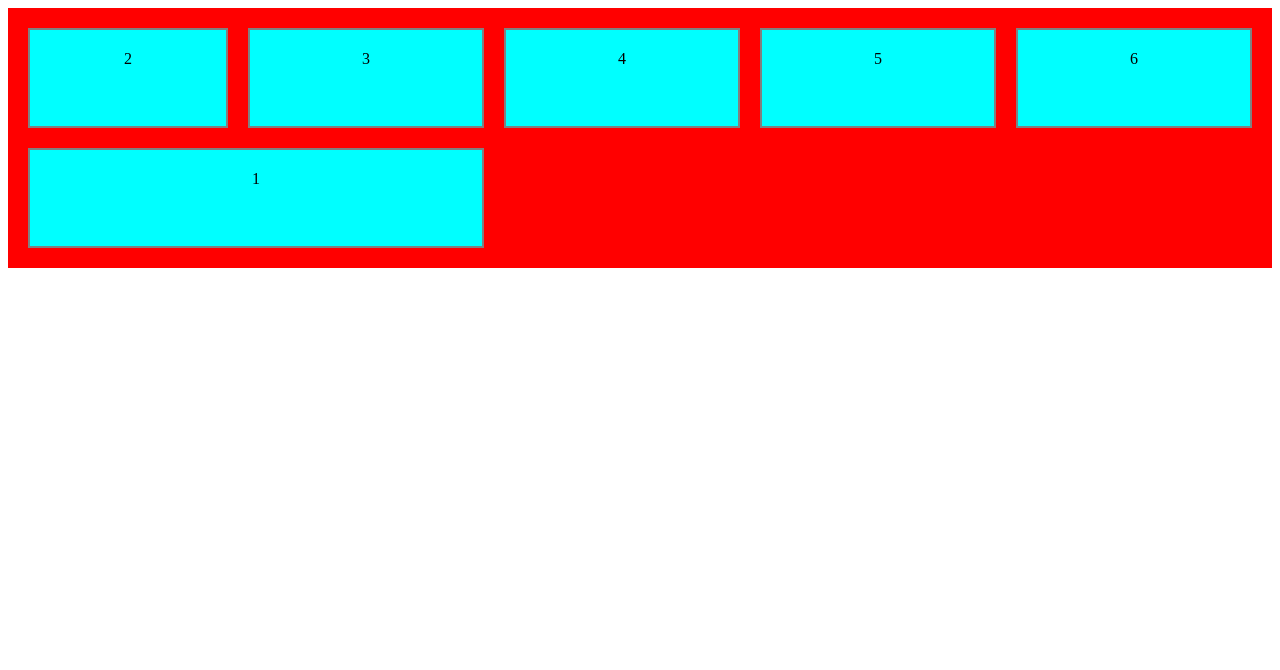
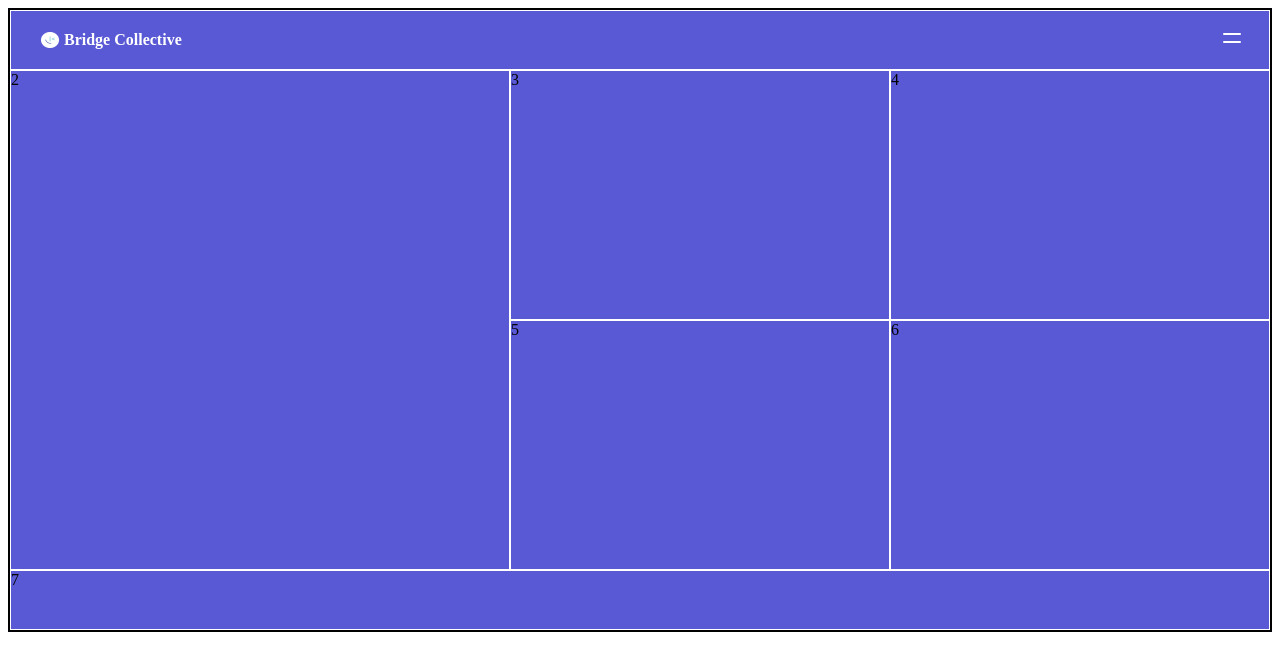
Before and after one commit to ankitkumar8340/frontend, a plain HTML site: page CSS/index.html in a window 1280 px wide. Drawn offline with Linux system fonts and the light colour scheme.

Commit message:
designing web page where navbar is designed completely

```diff
--- a/CSS/index.html
+++ b/CSS/index.html
@@ -9,12 +9,26 @@
 <body >
     <div class="container">
 
-        <div class="item">1</div>
-        <div>2</div>
-        <div>3</div>
-        <div>4</div>
-        <div>5</div>
-        <div>6</div>
+        <div class="navbar">
+            <div class="left">
+            <img src="../CSS/assets/images/favicon-32x32.png" alt="">
+
+            <h4>Bridge Collective</h4>
+            </div>
+
+            <div class="right">
+           <button type="button" aria-label="icon-menu" class="icon-btn"><img src="../CSS/assets/images/icon-menu.svg" alt="">
+            </button>
+            </div>
+        </div>
+
+
+        <div class="item2">2</div>
+        <div class="item3">3</div>
+        <div class="item4">4</div>
+        <div class="item5">5</div>
+        <div class="item6">6</div>
+        <div class="item7">7</div>
 
     </div>
 
--- a/CSS/style.css
+++ b/CSS/style.css
@@ -1,14 +1,16 @@
-.container{
+/* .container{
     display: grid;
     /* inline- grid, grid */
-    grid-template-columns:200px repeat(4, 1fr);  /* 200px 200px 200px */
-    grid-template-rows: 100px 100px;
+ /*   grid-template-columns:200px repeat(4, 1fr);  /* 200px 200px 200px */
+   /* grid-template-rows: 100px 100px;
     gap: 20px;
     background-color: red;
     padding: 20px;
 }
 
-.container > div{
+*/
+
+/* .container > div{
     border: 2px solid gray;
     background-color: aqua;
     text-align: center;
@@ -17,10 +19,75 @@
 
 .item{
     /* grid-column: 3 / 4;   starting  / ending */
-    grid-column: span 2;
+    /* grid-column: span 2;
     grid-row: 2/3;
 
+} */
+
+
+.container{
+    display: grid;
+    grid-template-columns: 500px repeat(2, 1fr);
+    grid-template-rows: 60px 250px 250px 60px;
+    border: 2px solid black;
+
 }
+
+.container > div{
+    border: white solid 1px;
+    background-color: rgb(89, 89, 214);
+}
+
+.navbar{
+    grid-column: 1/ 4;
+    display: flex;
+    justify-content: space-between;
+    align-items: center;
+
+
+}
+.left{
+    display: flex;
+    align-items: center;
+    gap: 5px;
+}
+
+.left img{
+    margin-left: 30px;
+    height: 16px;
+    width: 18px;
+}
+
+.left h4{
+    margin: 0;
+    font-size: medium;
+    color: white;
+}
+
+.right img{
+    margin-right: 25px;
+}
+
+.icon-btn{
+    background: none;
+    border: none;
+    padding: 0;
+    cursor: pointer;
+    display: inline-flex;
+    align-items: center;
+    justify-content: center;
+}
+
+.item2{
+    grid-row: 2/ 4;
+
+}
+
+.item7{
+    grid-column: 1/4;
+}
+
+
 
 /* .item{
     grid-column: 2/4;
```
